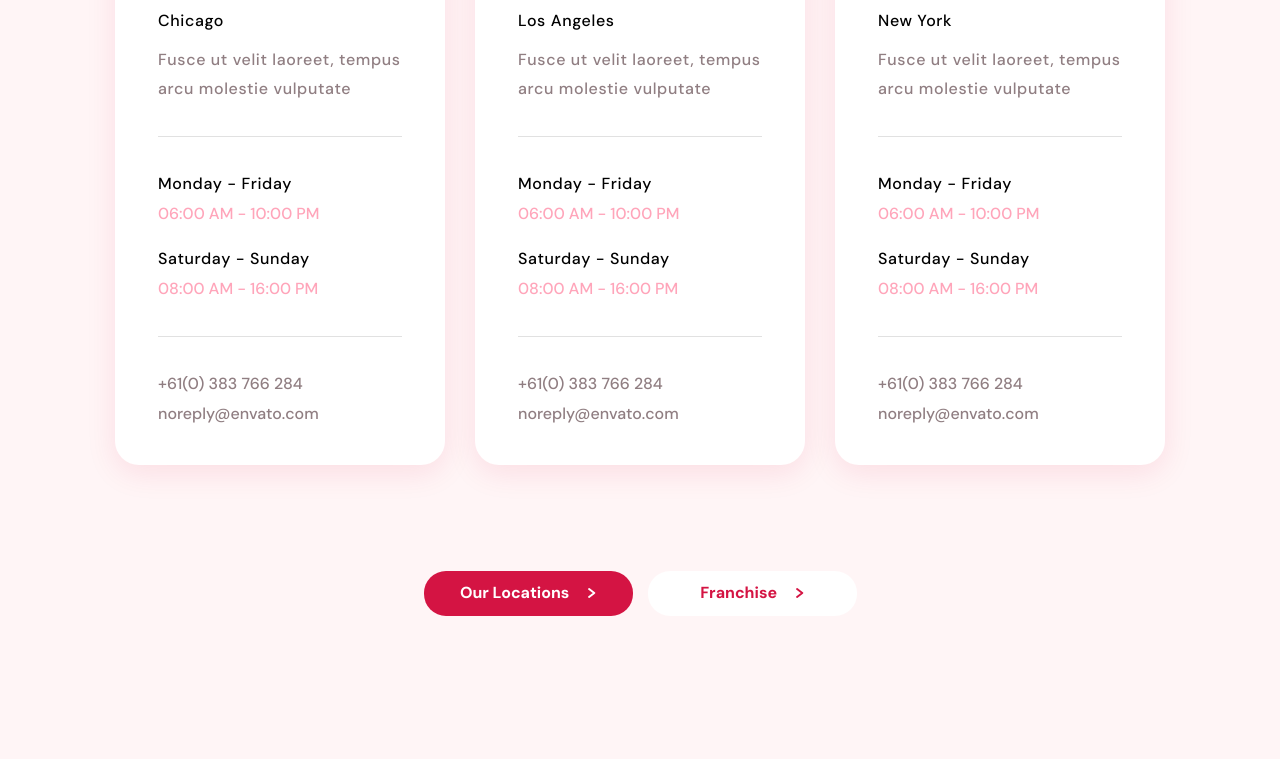
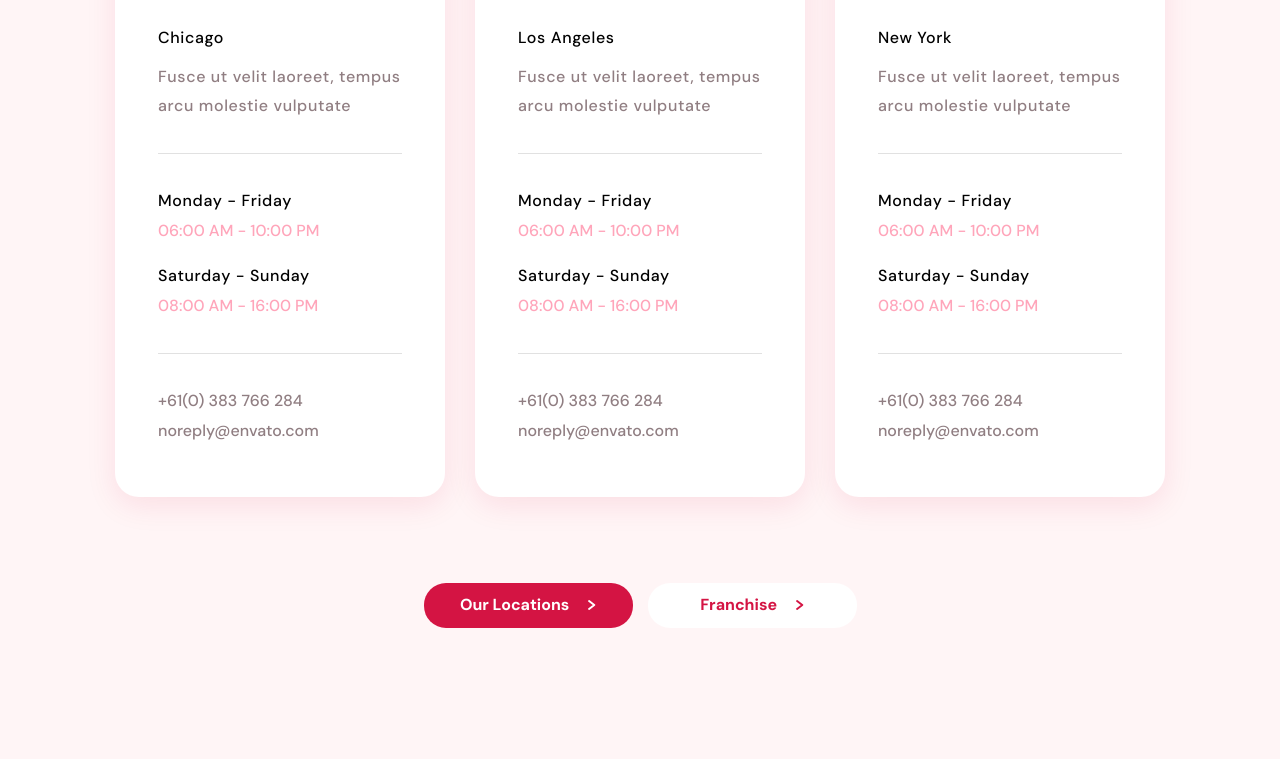
Before and after one commit to TetianaDoroshko/Ice-cream, a website built with Parcel: page src/index.html in a window 1280 px wide. Shown: the part 1900-2659 px from the top of the page. Built offline with nearby package versions, Linux system fonts and the light colour scheme; files whose address does not match are found by name.

Commit message:
feature-contacts

```diff
--- a/src/partials/contacts.html
+++ b/src/partials/contacts.html
@@ -8,11 +8,15 @@
             <p class="contacts__location">Chicago</p>
             <p class="contacts__text">Fusce ut velit laoreet, tempus arcu molestie vulputate</p>
 
-        <ul class="list contacts__open-time">
-          <li class="contacts__open-time__days">Monday - Friday</li>
-          <li class="contacts__open-time__hours contacts__open-time--margin">06:00 AM - 10:00 PM</li>
-          <li class="contacts__open-time__days">Saturday - Sunday</li>
-          <li class="contacts__open-time__hours">08:00 AM - 16:00 PM</li>
+        <ul class="list contacts__time-list">
+          <li class="contacts__time-item">
+             <p class="contacts__open-time-days">Monday - Friday</p>
+             <p class="contacts__open-time-hours">06:00 AM - 10:00 PM</p>
+          </li>
+          <li class="contacts__time-item">
+            <p class="contacts__open-time-days">Saturday - Sunday</p>
+           <p class="contacts__open-time-hours">08:00 AM - 16:00 PM</p>
+          </li>
         </ul>
 
           <ul class="list">
@@ -27,11 +31,15 @@
             <p class="contacts__location">Los Angeles</p>
             <p class="contacts__text">Fusce ut velit laoreet, tempus arcu molestie vulputate</p>
 
-            <ul class="list contacts__open-time">
-              <li class="contacts__open-time__days">Monday - Friday</li>
-              <li class="contacts__open-time__hours contacts__open-time--margin">06:00 AM - 10:00 PM</li>
-              <li class="contacts__open-time__days">Saturday - Sunday</li>
-              <li class="contacts__open-time__hours">08:00 AM - 16:00 PM</li>
+            <ul class="list contacts__time-list">
+              <li class="contacts__time-item">
+                 <p class="contacts__open-time-days">Monday - Friday</p>
+                 <p class="contacts__open-time-hours">06:00 AM - 10:00 PM</p>
+              </li>
+              <li class="contacts__time-item">
+                <p class="contacts__open-time-days">Saturday - Sunday</p>
+               <p class="contacts__open-time-hours">08:00 AM - 16:00 PM</p>
+              </li>
             </ul>
 
           <ul class="list">
@@ -46,11 +54,15 @@
             <p class="contacts__location">New York</p>
             <p class="contacts__text">Fusce ut velit laoreet, tempus arcu molestie vulputate</p>
 
-            <ul class="list contacts__open-time">
-              <li class="contacts__open-time__days">Monday - Friday</li>
-              <li class="contacts__open-time__hours contacts__open-time--margin">06:00 AM - 10:00 PM</li>
-              <li class="contacts__open-time__days">Saturday - Sunday</li>
-              <li class="contacts__open-time__hours">08:00 AM - 16:00 PM</li>
+            <ul class="list contacts__time-list">
+              <li class="contacts__time-item">
+                 <p class="contacts__open-time-days">Monday - Friday</p>
+                 <p class="contacts__open-time-hours">06:00 AM - 10:00 PM</p>
+              </li>
+              <li class="contacts__time-item">
+                <p class="contacts__open-time-days">Saturday - Sunday</p>
+               <p class="contacts__open-time-hours">08:00 AM - 16:00 PM</p>
+              </li>
             </ul>
 
           <ul class="list">
@@ -61,7 +73,7 @@
       </li>
     </ul>
     <ul class="list contacts__buttons">
-        <li class="contacts__buttons__item">
+        <li class="contacts__buttons-item">
              <button type="button" class="main-btn main-btn--dark">
               Our Locations
             <svg class="main-btn__icon" width="8" height="10">
--- a/src/sass/layout/_contacts.scss
+++ b/src/sass/layout/_contacts.scss
@@ -1,28 +1,43 @@
 .contacts {
     background:#FFF5F6;
-    padding: 115px 0px;
-}
-.contacts__list {
-    @include flex(flex,center,center);
-    flex-direction: column;
-    padding-bottom: 54px;
-    @include tablet{flex-direction:initial; }
+    padding-top: 86px;
+    padding-bottom: 63px;
 
-    @include desktop{
-    padding-bottom: 86px;
+    @include tablet{
+        padding-top: 132px;
+        padding-bottom: 115px;
     }
 
 }
 
-.contacts__buttons{
-    @include flex(flex,center,center);
-    flex-direction: column;
-    @include tablet{
-        flex-direction:initial;
+.contacts__list {
+    margin-top: -20px;
+    @include tablet {
+    @include flex;
+    flex-wrap: wrap;
+    margin: -10px;
     }
 
+    @include desktop {
+    margin: -15px;
+    }
 }
-.contacts__buttons__item{
+
+.contacts__buttons {
+    margin-top: 54px;
+    text-align: center;
+
+    @include tablet {
+    @include flex(flex, center, center);
+    margin-top: 81px;
+    }
+
+    @include desktop {
+    margin-top: 86px;
+    }
+}
+
+.contacts__buttons-item {
 
     margin-bottom: 10px;
     @include tablet{
@@ -32,33 +47,27 @@
 }
 
 .contacts__item {
-
     padding: 43px 20px;
     width: 220px;
-    height: 427px;
-    background: #FFFFFF;
+    margin-top: 20px;
+    margin-left: auto;
+    margin-right: auto;
+
+    background: #ffffff;
     box-shadow: 0px 8px 30px rgba(212, 20, 67, 0.1);
     border-radius: 24px;
-    margin-bottom: 20px;
-    @include tablet{
-        width: 220px;
-        height: 544px;
-        padding: 50px 31px;
-        &:not(:last-child) {
-            margin-right: 20px;
-            }
+
+    @include tablet {
+    width: calc(100% / 3 - 20px);
+    margin: 10px;
+    padding: 50px 31px;
     }
-    @include desktop{
-        width: 330px;
-        height: 572px;
-        padding: 51px 43px;
-        &:not(:last-child) {
-        margin-right: 30px;
-        }
+    @include desktop {
+    width: calc(100% / 3 - 30px);
+    margin: 15px;
+    padding: 51px 43px;
     }
-
-
-}
+    }
 
 .contacts__title {
     text-transform: uppercase;
@@ -111,12 +120,12 @@
     }
 }
 
-.contacts__open-time {
+.contacts__time-list {
     padding: 25px 0px;
     margin-bottom: 25px;
     border-bottom: 1px solid #E1E1E1;
     border-top: 1px solid #E1E1E1;
-    @include tablet{
+    @include tablet {
         padding: 30px 0px;
         margin-bottom: 30px;
     }
@@ -127,7 +136,7 @@
 }
 
 
-.contacts__open-time__days {
+.contacts__open-time-days {
     @include font(12px,22px,500,0.04em);
     @include tablet{
         @include font(14px,26px,500,0.04em);
@@ -137,7 +146,7 @@
     }
 }
 
-.contacts__open-time__hours{
+.contacts__open-time-hours{
     @include font(12px,22px,500,null);
     color: #FFA5BA;
     @include tablet{
@@ -148,13 +157,15 @@
     }
 }
 
-.contacts__open-time--margin{
+.contacts__time-item {
+    &:not(:last-child) {
     margin-bottom: 10px;
-    @include tablet{
+        @include tablet{
         margin-bottom: 16px;
-    }
-    @include desktop{
+        }
+        @include desktop{
         margin-bottom: 15px;
+        }
     }
 }
 
```
